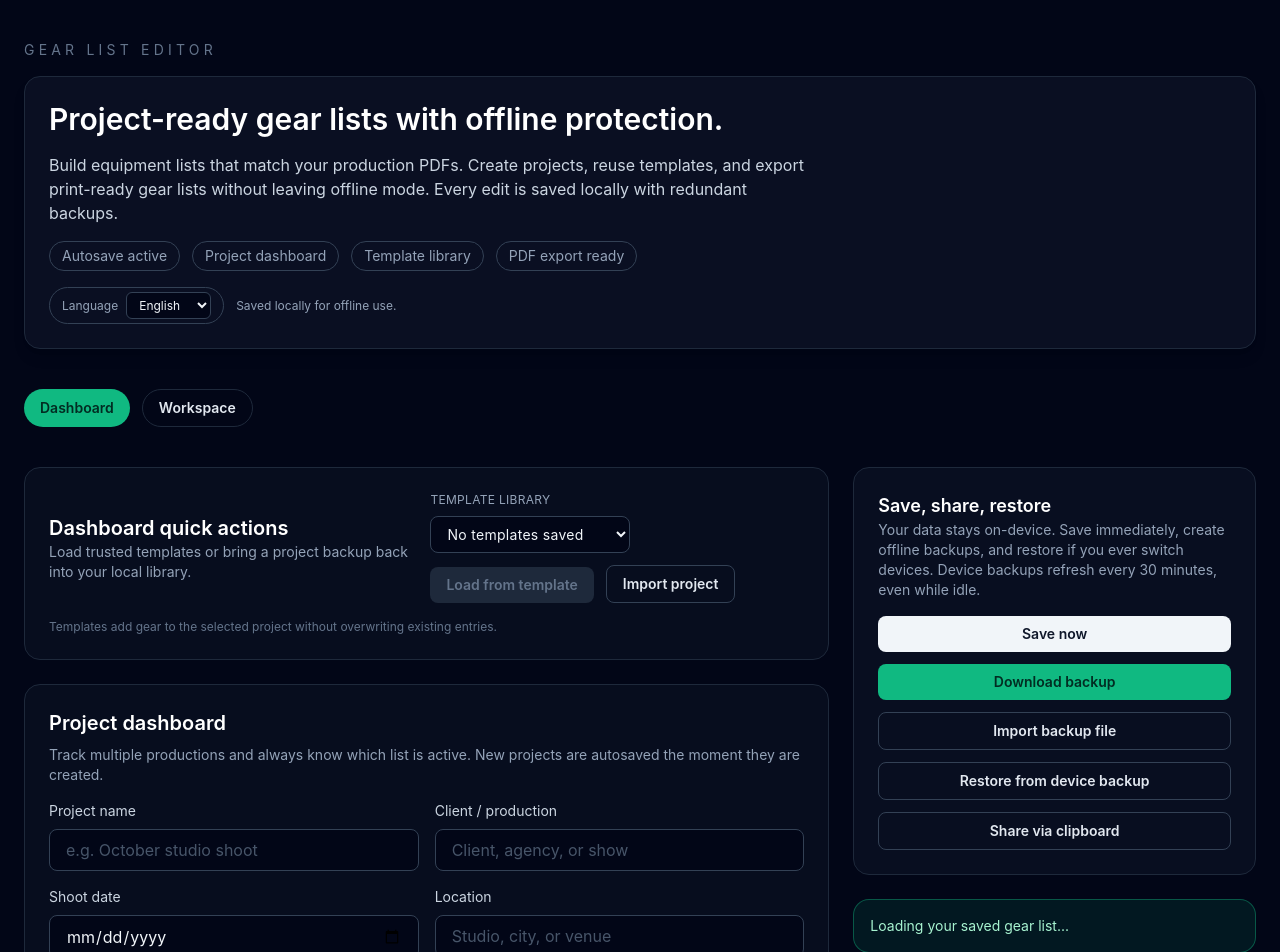
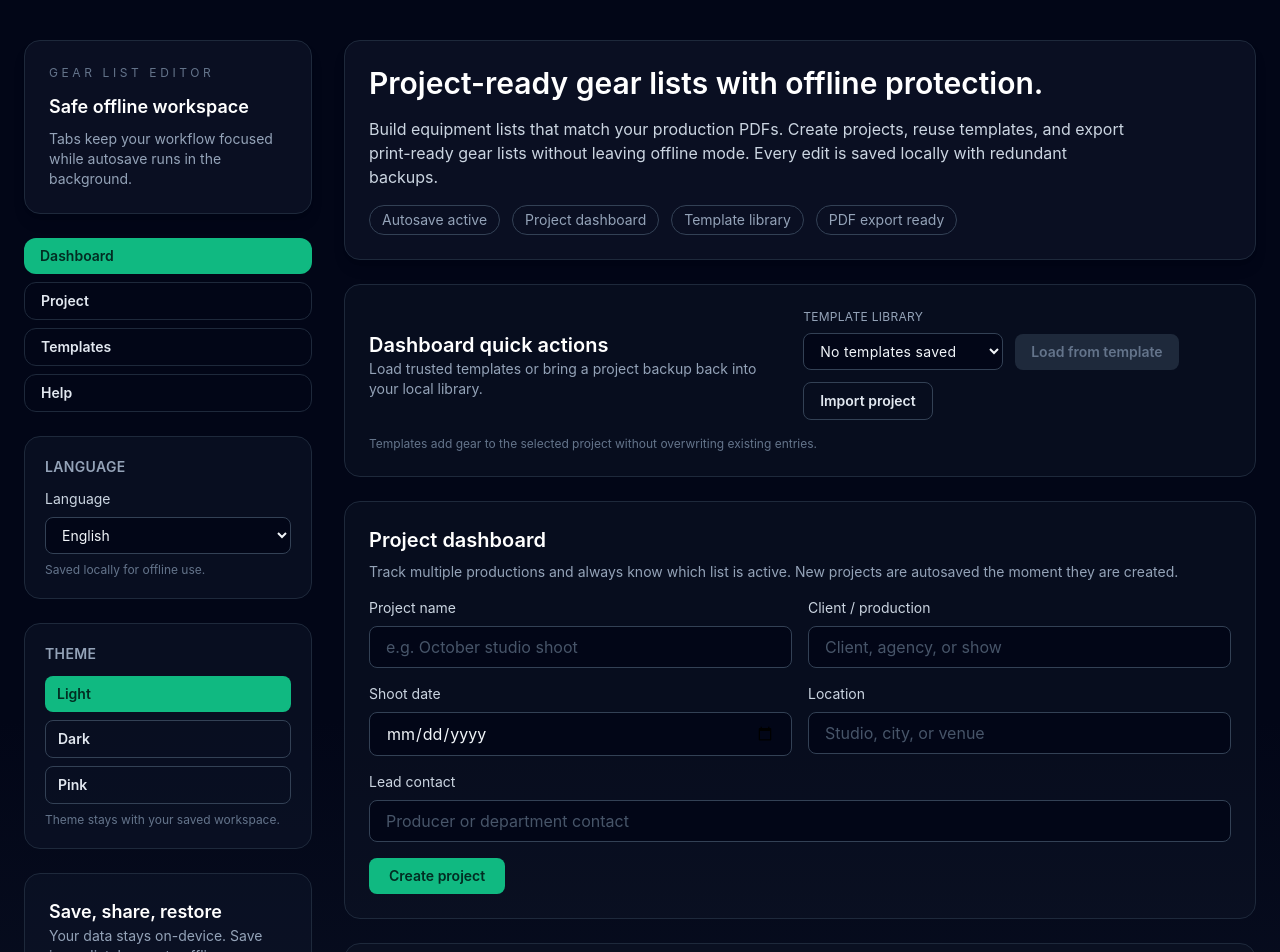
Before and after one commit to Hugo9809/Gear-list-editor, a React (Vite) app in the folder app/: page / in a window 1280 px wide. Shown: the top 952 px of the page. Built offline with nearby package versions, Linux system fonts and the light colour scheme.

Commit message:
Add sidebar layout with tabs

```diff
--- a/app/src/App.jsx
+++ b/app/src/App.jsx
@@ -865,11 +865,157 @@
 
   return (
     <div className="min-h-screen bg-gradient-to-b from-slate-950 via-slate-950 to-slate-900">
-      <div className="mx-auto flex w-full max-w-7xl flex-col gap-10 px-6 py-10">
+      <div className="mx-auto w-full max-w-7xl px-6 py-10">
+        <div className="flex flex-col gap-8 lg:flex-row">
+          <aside className="flex w-full flex-col gap-6 lg:w-72">
+            <div className="rounded-2xl border border-slate-800 bg-slate-900/60 p-6 shadow-lg">
+              <p className="text-xs uppercase tracking-[0.3em] text-slate-500">Gear List Editor</p>
+              <h2 className="mt-3 text-lg font-semibold text-white">Safe offline workspace</h2>
+              <p className="mt-2 text-sm text-slate-400">
+                Tabs keep your workflow focused while autosave runs in the background.
+              </p>
+            </div>
+
+            <nav className="flex flex-col gap-2">
+              {[
+                { id: 'dashboard', label: 'Dashboard' },
+                { id: 'project', label: 'Project' },
+                { id: 'templates', label: 'Templates' },
+                { id: 'help', label: 'Help' }
+              ].map((tab) => {
+                const isActive = activeTab === tab.id;
+                return (
+                  <button
+                    key={tab.id}
+                    type="button"
+                    onClick={() => setActiveTab(tab.id)}
+                    className={`rounded-xl px-4 py-2 text-left text-sm font-semibold transition ${
+                      isActive
+                        ? 'bg-emerald-500 text-emerald-950'
+                        : 'border border-slate-800 text-slate-200 hover:border-emerald-400'
+                    }`}
+                  >
+                    {tab.label}
+                  </button>
+                );
+              })}
+            </nav>
+
+            <div className="rounded-2xl border border-slate-800 bg-slate-900/50 p-5">
+              <h3 className="text-sm font-semibold uppercase tracking-wide text-slate-400">
+                {t('language.label', 'Language')}
+              </h3>
+              <label className="mt-3 flex flex-col gap-2 text-sm text-slate-300">
+                {t('language.label', 'Language')}
+                <select
+                  value={locale}
+                  onChange={handleLocaleChange}
+                  className="rounded-lg border border-slate-700 bg-slate-950 px-3 py-2 text-sm text-slate-100 focus:border-emerald-400 focus:outline-none"
+                >
+                  {locales.map((option) => (
+                    <option key={option.code} value={option.code}>
+                      {option.label}
+                    </option>
+                  ))}
+                </select>
+              </label>
+              <p className="mt-2 text-xs text-slate-500">
+                {t('language.helper', 'Saved locally for offline use.')}
+              </p>
+            </div>
+
+            <div className="rounded-2xl border border-slate-800 bg-slate-900/50 p-5">
+              <h3 className="text-sm font-semibold uppercase tracking-wide text-slate-400">Theme</h3>
+              <div className="mt-3 grid gap-2">
+                {[
+                  { id: 'light', label: 'Light' },
+                  { id: 'dark', label: 'Dark' },
+                  { id: 'pink', label: 'Pink' }
+                ].map((themeOption) => {
+                  const isActive = theme === themeOption.id;
+                  return (
+                    <button
+                      key={themeOption.id}
+                      type="button"
+                      onClick={() => setTheme(themeOption.id)}
+                      aria-pressed={isActive}
+                      className={`rounded-lg px-3 py-2 text-left text-sm font-semibold transition ${
+                        isActive
+                          ? 'bg-emerald-500 text-emerald-950'
+                          : 'border border-slate-700 text-slate-200 hover:border-emerald-400'
+                      }`}
+                    >
+                      {themeOption.label}
+                    </button>
+                  );
+                })}
+              </div>
+              <p className="mt-2 text-xs text-slate-500">Theme stays with your saved workspace.</p>
+            </div>
+
+            <div className="rounded-2xl border border-slate-800 bg-slate-900/50 p-6">
+              <h2 className="text-lg font-semibold text-white">Save, share, restore</h2>
+              <p className="text-sm text-slate-400">
+                Your data stays on-device. Save immediately, create offline backups, and restore if you ever
+                switch devices. Device backups refresh every 30 minutes, even while idle.
+              </p>
+              <div className="mt-4 flex flex-col gap-3">
+                <button
+                  type="button"
+                  onClick={saveNow}
+                  className="rounded-lg bg-slate-100 px-4 py-2 text-sm font-semibold text-slate-900 transition hover:bg-white"
+                >
+                  Save now
+                </button>
+                <button
+                  type="button"
+                  onClick={downloadBackup}
+                  className="rounded-lg bg-emerald-500 px-4 py-2 text-sm font-semibold text-emerald-950 transition hover:bg-emerald-400"
+                >
+                  Download backup
+                </button>
+                <button
+                  type="button"
+                  onClick={() => fileInputRef.current?.click()}
+                  className="rounded-lg border border-slate-700 px-4 py-2 text-sm font-semibold text-slate-200 transition hover:border-emerald-400 hover:text-emerald-200"
+                >
+                  Import backup file
+                </button>
+                <input
+                  ref={fileInputRef}
+                  type="file"
+                  accept="application/json"
+                  className="hidden"
+                  onChange={handleImport}
+                />
+                <button
+                  type="button"
+                  onClick={restoreFromDeviceBackup}
+                  className="rounded-lg border border-slate-700 px-4 py-2 text-sm font-semibold text-slate-200 transition hover:border-emerald-400 hover:text-emerald-200"
+                >
+                  Restore from device backup
+                </button>
+                <button
+                  type="button"
+                  onClick={shareData}
+                  className="rounded-lg border border-slate-700 px-4 py-2 text-sm font-semibold text-slate-200 transition hover:border-emerald-400 hover:text-emerald-200"
+                >
+                  Share via clipboard
+                </button>
+              </div>
+            </div>
+
+            <div className={`rounded-2xl p-4 text-sm ${statusClasses}`} aria-live="polite">
+              {status || 'Status updates appear here to confirm data safety.'}
+            </div>
+          </aside>
+
+          <main className="flex flex-1 flex-col gap-6">
             <header className="flex flex-col gap-4">
-          <p className="text-sm uppercase tracking-[0.3em] text-slate-500">Gear List Editor</p>
               <div className="flex flex-col gap-4 rounded-2xl border border-slate-800 bg-slate-900/60 p-6 shadow-lg">
-            <h1 className="text-3xl font-semibold text-white">Project-ready gear lists with offline protection.</h1>
+                <h1 className="text-3xl font-semibold text-white">
+                  Project-ready gear lists with offline protection.
+                </h1>
                 <p className="max-w-3xl text-base text-slate-300">
                   Build equipment lists that match your production PDFs. Create projects, reuse templates, and
                   export print-ready gear lists without leaving offline mode. Every edit is saved locally with
@@ -881,50 +1027,10 @@
                   <span className="rounded-full border border-slate-700 px-3 py-1">Template library</span>
                   <span className="rounded-full border border-slate-700 px-3 py-1">PDF export ready</span>
                 </div>
-            <div className="flex flex-wrap items-center gap-3 text-xs text-slate-400">
-              <label className="flex items-center gap-2 rounded-full border border-slate-700 px-3 py-1">
-                <span>{t('language.label', 'Language')}</span>
-                <select
-                  value={locale}
-                  onChange={handleLocaleChange}
-                  className="rounded-md border border-slate-700 bg-slate-950 px-2 py-1 text-xs text-slate-100 focus:border-emerald-400 focus:outline-none"
-                >
-                  {locales.map((option) => (
-                    <option key={option.code} value={option.code}>
-                      {option.label}
-                    </option>
-                  ))}
-                </select>
-              </label>
-              <span>{t('language.helper', 'Saved locally for offline use.')}</span>
-            </div>
               </div>
             </header>
 
-        <nav className="flex flex-wrap gap-3">
-          {[
-            { id: 'dashboard', label: 'Dashboard' },
-            { id: 'workspace', label: 'Workspace' }
-          ].map((tab) => {
-            const isActive = activeTab === tab.id;
-            return (
-              <button
-                key={tab.id}
-                type="button"
-                onClick={() => setActiveTab(tab.id)}
-                className={`rounded-full px-4 py-2 text-sm font-semibold transition ${
-                  isActive
-                    ? 'bg-emerald-500 text-emerald-950'
-                    : 'border border-slate-800 text-slate-200 hover:border-emerald-400'
-                }`}
-              >
-                {tab.label}
-              </button>
-            );
-          })}
-        </nav>
-
-        {activeProject ? (
+            {activeProject && activeTab !== 'help' ? (
               <div className="flex flex-wrap items-center justify-between gap-4 rounded-2xl border border-slate-800 bg-slate-900/60 px-5 py-4 shadow-lg">
                 <div className="flex min-w-[200px] flex-col gap-1">
                   <span className="text-xs uppercase tracking-[0.3em] text-slate-500">Active project</span>
@@ -961,8 +1067,6 @@
               </div>
             ) : null}
 
-        <section className="grid gap-6 lg:grid-cols-[2fr_1fr]">
-          <div className="flex flex-col gap-6">
             {activeTab === 'dashboard' ? (
               <>
                 <div className="flex flex-col gap-4 rounded-2xl border border-slate-800 bg-slate-900/40 p-6">
@@ -1143,7 +1247,10 @@
                             </div>
                             <div className="grid gap-2 text-xs text-slate-400 md:grid-cols-2">
                               <div className="rounded-lg border border-slate-800 bg-slate-950/40 px-3 py-2">
-                                Categories <span className="font-semibold text-slate-200">{project.categories.length}</span>
+                                Categories{' '}
+                                <span className="font-semibold text-slate-200">
+                                  {project.categories.length}
+                                </span>
                               </div>
                               <div className="rounded-lg border border-slate-800 bg-slate-950/40 px-3 py-2">
                                 Items <span className="font-semibold text-slate-200">{itemTotal}</span>
@@ -1176,8 +1283,9 @@
                   </div>
                 </div>
               </>
-            ) : (
-              <>
+            ) : null}
+
+            {activeTab === 'project' ? (
               <div className="rounded-2xl border border-slate-800 bg-slate-900/40 p-6">
                 <div className="flex flex-wrap items-center justify-between gap-4">
                   <div>
@@ -1410,7 +1518,12 @@
                                     <select
                                       value={item.status}
                                       onChange={(event) =>
-                                          updateItemField(category.id, item.id, 'status', event.target.value)
+                                        updateItemField(
+                                          category.id,
+                                          item.id,
+                                          'status',
+                                          event.target.value
+                                        )
                                       }
                                       className="w-full rounded-lg border border-slate-700 bg-slate-950 px-3 py-2 text-sm text-slate-100 focus:border-emerald-400 focus:outline-none"
                                     >
@@ -1455,7 +1568,9 @@
                   </div>
                 )}
               </div>
-
+            ) : null}
+
+            {activeTab === 'templates' ? (
               <form
                 onSubmit={handleTemplateSubmit}
                 className="rounded-2xl border border-slate-800 bg-slate-900/40 p-6"
@@ -1556,68 +1671,10 @@
                   )}
                 </div>
               </form>
-              </>
-            )}
-          </div>
-
-          <aside className="flex flex-col gap-6">
-            <div className="rounded-2xl border border-slate-800 bg-slate-900/50 p-6">
-              <h2 className="text-lg font-semibold text-white">Save, share, restore</h2>
-              <p className="text-sm text-slate-400">
-                Your data stays on-device. Save immediately, create offline backups, and restore if you ever
-                switch devices. Device backups refresh every 30 minutes, even while idle.
-              </p>
-              <div className="mt-4 flex flex-col gap-3">
-                <button
-                  type="button"
-                  onClick={saveNow}
-                  className="rounded-lg bg-slate-100 px-4 py-2 text-sm font-semibold text-slate-900 transition hover:bg-white"
-                >
-                  Save now
-                </button>
-                <button
-                  type="button"
-                  onClick={downloadBackup}
-                  className="rounded-lg bg-emerald-500 px-4 py-2 text-sm font-semibold text-emerald-950 transition hover:bg-emerald-400"
-                >
-                  Download backup
-                </button>
-                <button
-                  type="button"
-                  onClick={() => fileInputRef.current?.click()}
-                  className="rounded-lg border border-slate-700 px-4 py-2 text-sm font-semibold text-slate-200 transition hover:border-emerald-400 hover:text-emerald-200"
-                >
-                  Import backup file
-                </button>
-                <input
-                  ref={fileInputRef}
-                  type="file"
-                  accept="application/json"
-                  className="hidden"
-                  onChange={handleImport}
-                />
-                <button
-                  type="button"
-                  onClick={restoreFromDeviceBackup}
-                  className="rounded-lg border border-slate-700 px-4 py-2 text-sm font-semibold text-slate-200 transition hover:border-emerald-400 hover:text-emerald-200"
-                >
-                  Restore from device backup
-                </button>
-                <button
-                  type="button"
-                  onClick={shareData}
-                  className="rounded-lg border border-slate-700 px-4 py-2 text-sm font-semibold text-slate-200 transition hover:border-emerald-400 hover:text-emerald-200"
-                >
-                  Share via clipboard
-                </button>
-              </div>
-            </div>
-
-            <div className={`rounded-2xl p-4 text-sm ${statusClasses}`} aria-live="polite">
-              {status || 'Status updates appear here to confirm data safety.'}
-            </div>
-
-            <div className="rounded-2xl border border-slate-800 bg-slate-900/50 p-6">
+            ) : null}
+
+            {activeTab === 'help' ? (
+              <section className="rounded-2xl border border-slate-800 bg-slate-900/50 p-6">
                 <div className="flex flex-col gap-2">
                   <h2 className="text-lg font-semibold text-white">
                     {t('help.title', 'Help & documentation')}
@@ -1688,9 +1745,10 @@
                     ))}
                   </div>
                 </div>
-            </div>
-          </aside>
               </section>
+            ) : null}
+          </main>
+        </div>
       </div>
     </div>
   );
```
Lines whose indentation alone changed are shown as unchanged.
